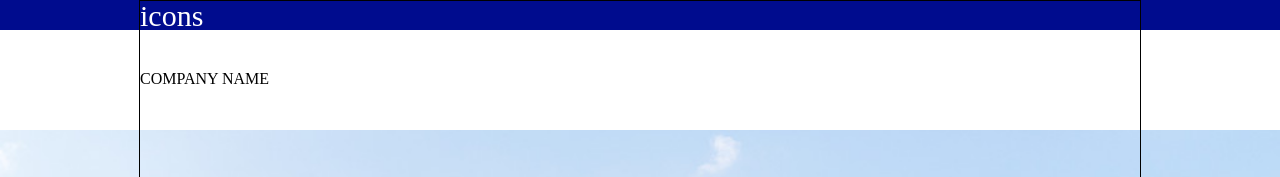
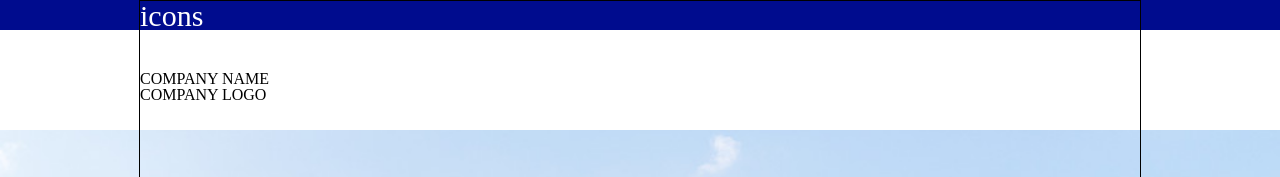
Before and after one commit to jdtrsc07/jdtrsc07.github.io, a plain HTML site: page index.html in a window 1280 px wide. Shown: the top 177 px of the page. Drawn offline with Linux system fonts and the light colour scheme.

Commit message:
editted h1

```diff
--- a/index.html
+++ b/index.html
@@ -199,6 +199,7 @@
         </div>
         <div class="company-name">
             <h1>COMPANY NAME</h1>
+            <h1>COMPANY LOGO</h1>
         </div>
     </div>
 
```
